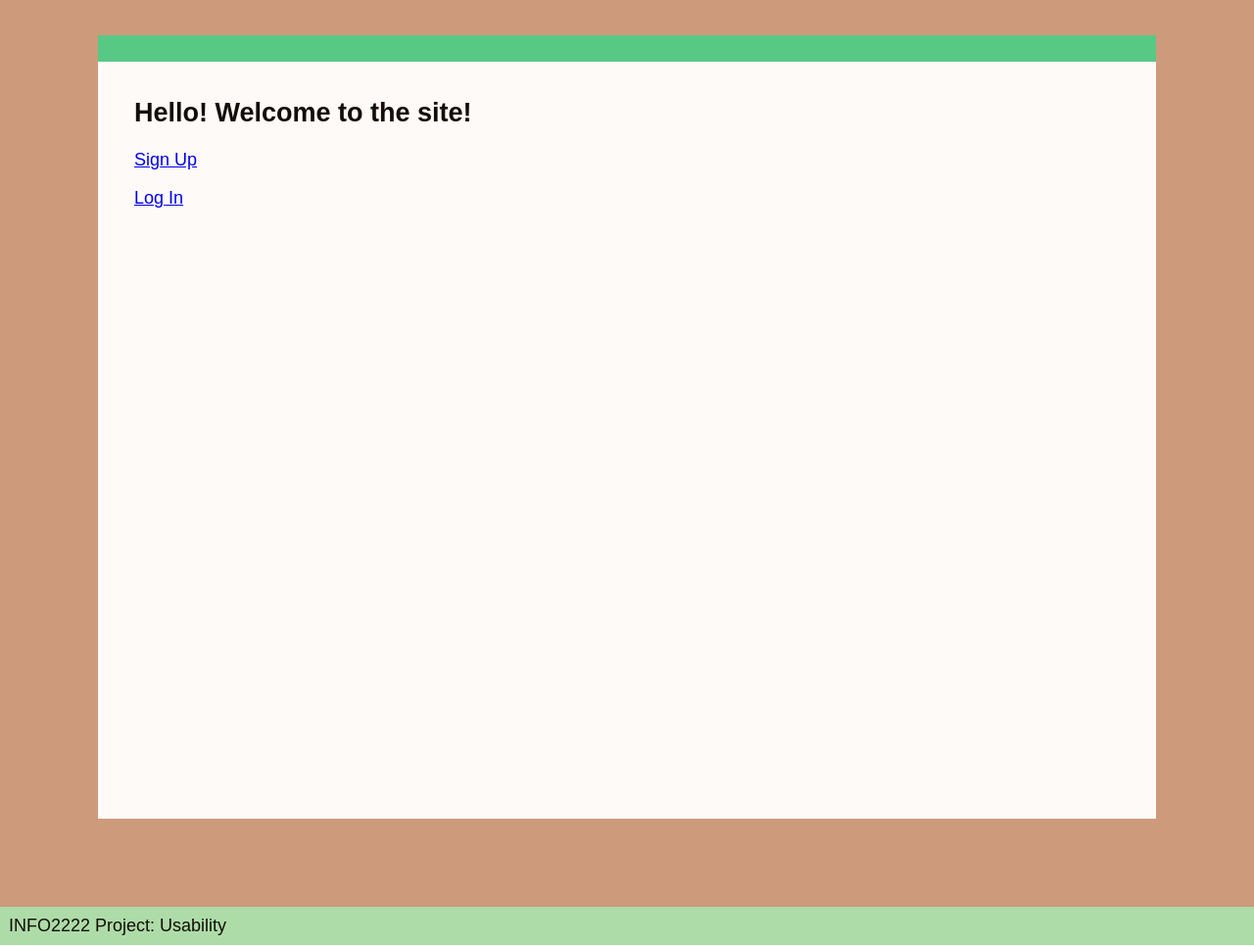
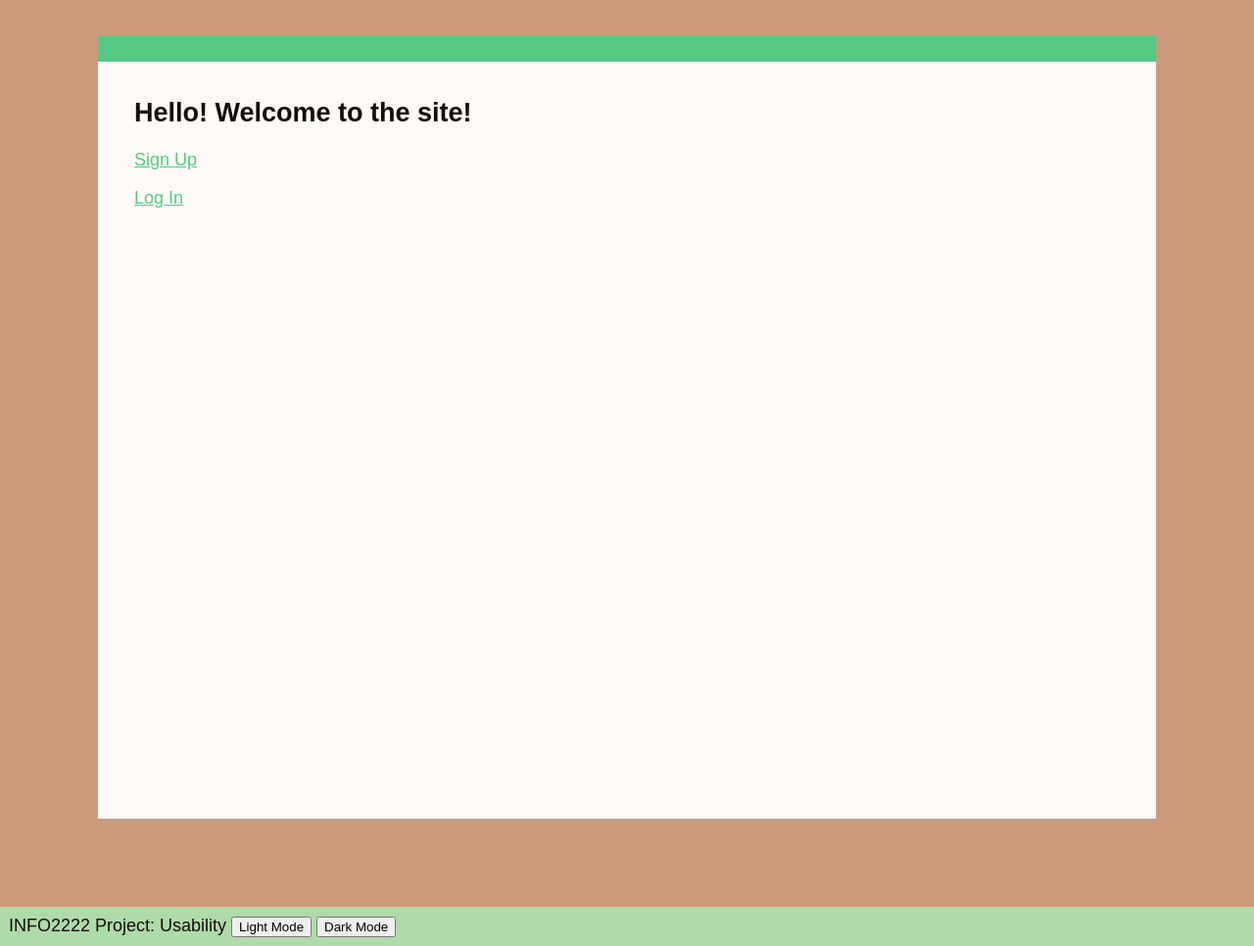
Before and after one commit to lopsy1/INFO2222-Usability, a Flask app: page / in a window 1280 px wide. Shown: the part 44-1010 px from the top of the page at 98% size. Run offline with Flask 3, Linux system fonts and the light colour scheme; parts of the project's set-up code (start-up, migrations or seed data) failed here and were passed over.

Commit message:
Added simple dark mode functionality, slightly extended report accessibility section

```diff
--- a/static/css/style.css
+++ b/static/css/style.css
@@ -20,6 +20,11 @@ html {
 
 body {
     margin: 0;
+}
+
+a {
+    color: var(--color-acc-0);
+    font-weight: 500;
 }
 
 nav {
--- a/static/js/includes.js
+++ b/static/js/includes.js
@@ -17,3 +17,19 @@ if (username) {
     document.querySelector("#nav-logged-in").style.display = "none";
     document.querySelector("#nav-logged-out").style.display = "";
 }
+
+function lightMode() {
+    document.documentElement.style.setProperty("--color-bg-0", "#fdfaf8");
+    document.documentElement.style.setProperty("--color-prm-0", "#ce9a7c");
+    document.documentElement.style.setProperty("--color-sec-0", "#addca8");
+    document.documentElement.style.setProperty("--color-acc-0", "#57c985");
+    document.documentElement.style.setProperty("--color-txt-0", "#140d07");
+}
+
+function darkMode() {
+    document.documentElement.style.setProperty("--color-bg-0", "#080502");
+    document.documentElement.style.setProperty("--color-prm-0", "#824e30");
+    document.documentElement.style.setProperty("--color-sec-0", "#285823");
+    document.documentElement.style.setProperty("--color-acc-0", "#37a965");
+    document.documentElement.style.setProperty("--color-txt-0", "#f8f2ec");
+}
--- a/templates/base.jinja
+++ b/templates/base.jinja
@@ -37,8 +37,10 @@ Yeah I know it's pretty ugly...
         </div>
     </nav>
     <!-- The content from any other page goes here -->
-        {% block content %} {% endblock %}
-    <footer>INFO2222 Project: Usability</footer>
+    {% block content %} {% endblock %}
+    <footer>INFO2222 Project: Usability <button onclick="lightMode()">Light Mode</button>
+        <button onclick="darkMode()">Dark Mode</button>
+    </footer>
     <script src="static/js/includes.js"></script>
 </body>
 
```
Also changed, not shown: 1 other file.
